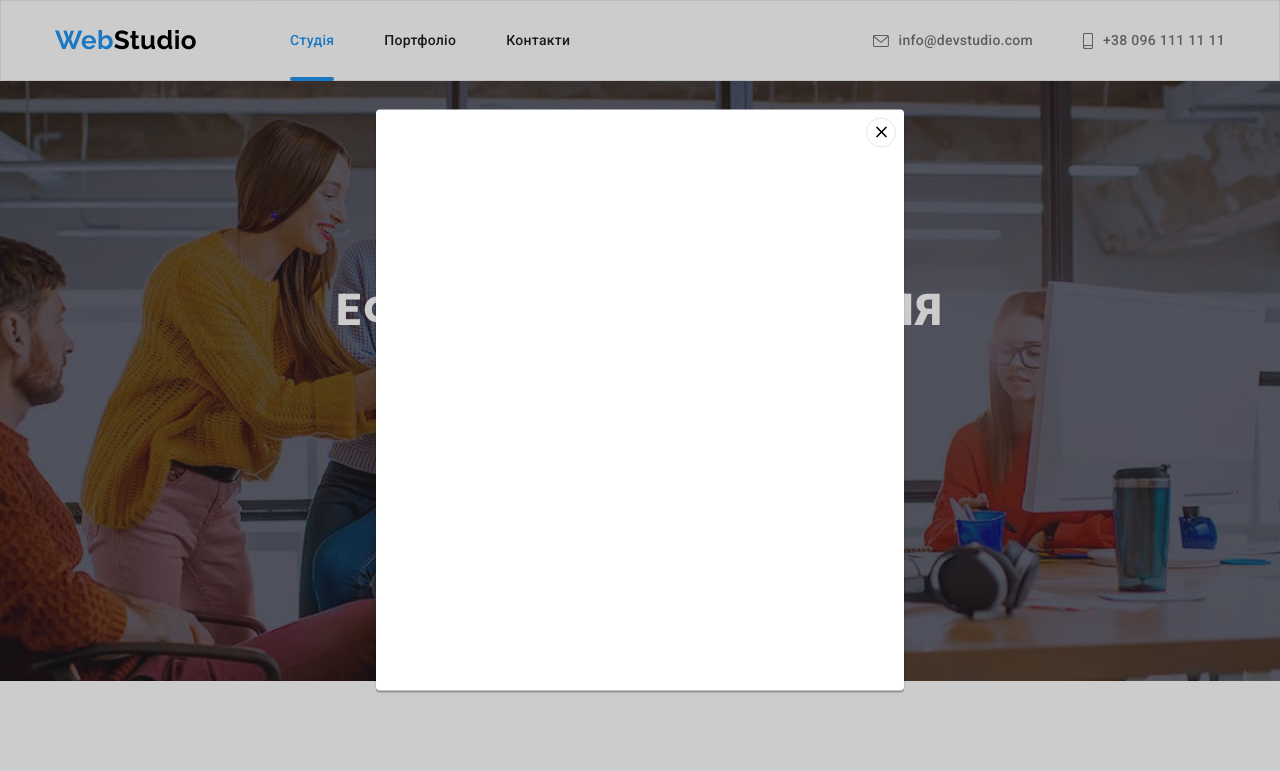
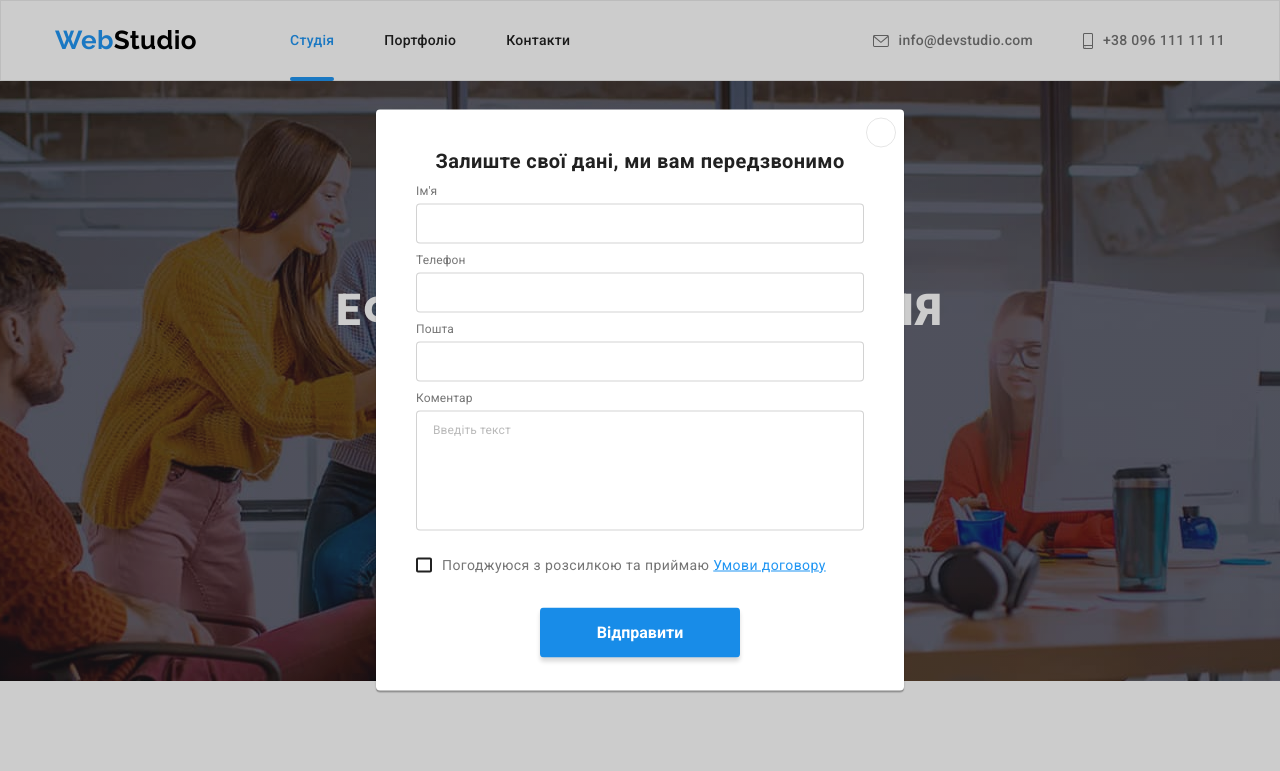
Before and after one commit to Natusichka/goit-markup-hw-06, a plain HTML site: page index.html in a window 1280 px wide. Both pictures are taken after a click on the button "Замовити послугу". Shown: the top 771 px of the page. Drawn offline with nearby package versions, Linux system fonts and the light colour scheme.

Commit message:
update index.html

```diff
--- a/index.html
+++ b/index.html
@@ -554,15 +554,116 @@
             </li>
           </ul>
         </div>
+        <div class="bottom-form">
+          <p class="bottom-form-text">Підпишіться на розсилку</p>
+          <label class="bottom-form-field">
+            <div class="bottom-form-input-wrapper">
+              <input
+                type="email"
+                class="bottom-form-input"
+                required
+                placeholder="E-mail"
+                name="user_email"
+              />
+              <button type="submit" class="bottom-form-submit">
+                Підписатися
+                <svg class="bottom-form-icon">
+                  <use href="./images/sprite.svg#icon-send"></use>
+                </svg>
+              </button>
+            </div>
+          </label>
+        </div>
       </div>
     </footer>
     <div data-modal class="backdrop is-hidden">
       <div class="modal">
         <button data-modal-close type="button" class="modal-close-btn">
           <svg class="modal-close-icon" width="18" height="18">
-            <use href="./images/sprite.svg#icon-close"></use>
+            <use href="./images/sprite.svg#icon-send"></use>
           </svg>
         </button>
+        <p class="modal-form-title">Залиште свої дані, ми вам передзвонимо</p>
+        <form class="modal-form">
+          <label class="modal-form-field">
+            <span class="modal-form-field-info">Ім'я</span>
+            <span class="modal-form-input-wrapper">
+              <input
+                type="text"
+                class="modal-form-input"
+                required
+                pattern="[a-zA-Zа-яА-ЯїЇіІ]+"
+                name="user_name"
+              />
+              <svg lang="en" aria-label="person-icon" class="modal-form-icon">
+                <use href="./images/sprite.svg#icon-person-black"></use>
+              </svg>
+            </span>
+          </label>
+          <label class="modal-form-field">
+            <span class="modal-form-field-info">Телефон</span>
+            <span class="modal-form-input-wrapper">
+              <input
+                type="tel"
+                class="modal-form-input"
+                required
+                pattern="[0-9]{3}-[0-9]{3}-[0-9]{2}-[0-9]{3}"
+                title="xxx-xxx-xx-xxx"
+                name="user_phone"
+              />
+              <svg lang="en" aria-label="phone-icon" class="modal-form-icon">
+                <use href="./images/sprite.svg#icon-phone-black"></use>
+              </svg>
+            </span>
+          </label>
+          <label class="modal-form-field">
+            <span class="modal-form-field-info">Пошта</span>
+            <span class="modal-form-input-wrapper">
+              <input
+                type="email"
+                class="modal-form-input"
+                required
+                name="user_email"
+              />
+              <svg lang="en" aria-label="email-icon" class="modal-form-icon">
+                <use href="./images/sprite.svg#icon-email-black"></use>
+              </svg>
+            </span>
+          </label>
+          <label class="modal-form-field">
+            <span class="modal-form-field-info">Коментар</span>
+            <textarea
+              name="user-message"
+              class="modal-form-message"
+              placeholder="Введіть текст"
+            ></textarea>
+          </label>
+          <label class="modal-form-check-field">
+            <input
+              type="checkbox"
+              class="modal-form-check"
+              name="user_policy"
+              required
+            />
+            <svg
+              lang="en"
+              aria-label="check-icon"
+              class="modal-form-own-checkbox"
+            >
+              <use
+                class="modal-form-checkbox-icon"
+                href="./images/sprite.svg#icon-check"
+              ></use>
+            </svg>
+            <span class="modal-form-agreement-text"
+              >Погоджуюся з розсилкою та приймаю</span
+            >
+            &nbsp;<a href="#" class="modal-form-agreement-link"
+              >Умови договору</a
+            >
+          </label>
+          <button type="submit" class="modal-form-submit">Відправити</button>
+        </form>
       </div>
     </div>
     <script src="./js/modal.js"></script>
```
